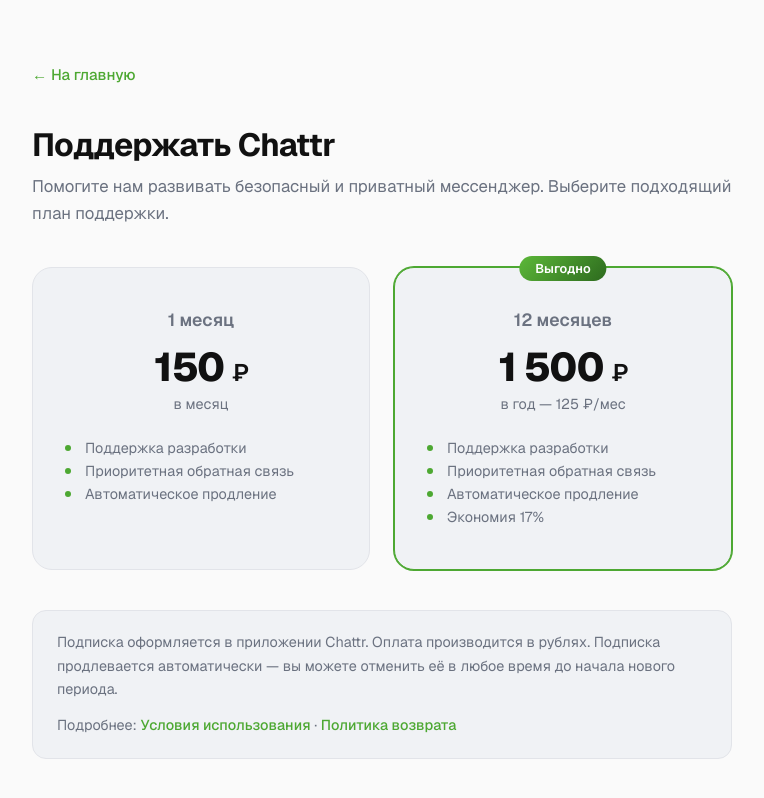
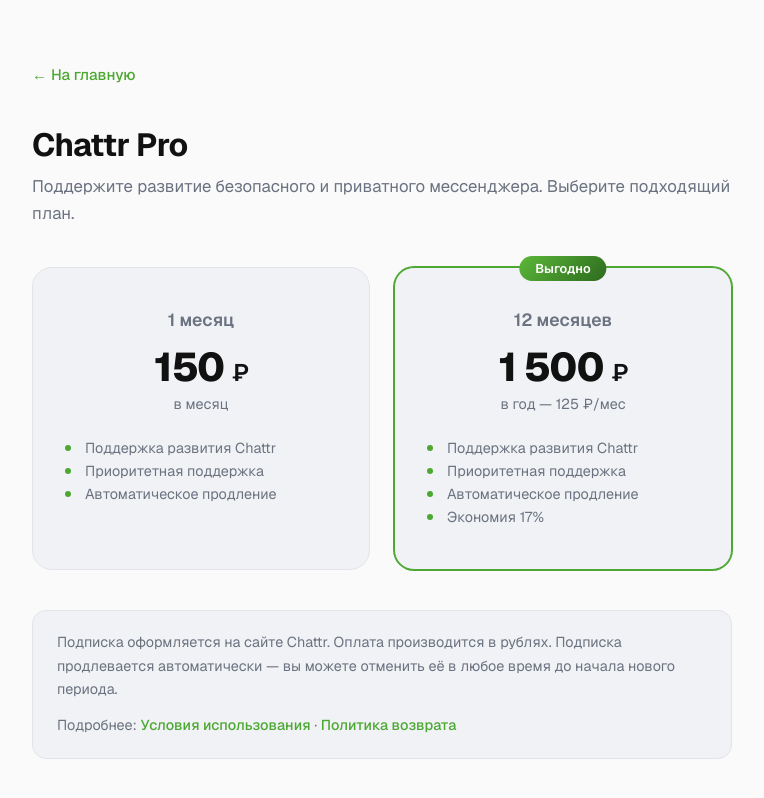
Before and after one commit to MaximKabaev/Chattr-website, a Next.js app in the folder frontend/: page /pricing in a window 1280 px wide. Shown: the whole page, without its empty margins (258-1022 px from the left). Built offline with nearby package versions, Linux system fonts and the light colour scheme.

Commit message:
better naming convention

```diff
--- a/frontend/src/app/pricing/page.tsx
+++ b/frontend/src/app/pricing/page.tsx
@@ -2,8 +2,8 @@
 import styles from "./pricing.module.css";
 
 export const metadata = {
-  title: "Поддержать Chattr",
-  description: "Поддержите развитие Chattr",
+  title: "Chattr Pro",
+  description: "Подписка Chattr Pro — поддержите развитие Chattr",
 };
 
 export default function PricingPage() {
@@ -14,10 +14,10 @@
           &larr; На главную
         </Link>
 
-        <h1 className={styles.title}>Поддержать Chattr</h1>
+        <h1 className={styles.title}>Chattr Pro</h1>
         <p className={styles.subtitle}>
-          Помогите нам развивать безопасный и приватный мессенджер.
-          Выберите подходящий план поддержки.
+          Поддержите развитие безопасного и приватного мессенджера.
+          Выберите подходящий план.
         </p>
 
         <div className={styles.grid}>
@@ -28,8 +28,8 @@
             </div>
             <p className={styles.period}>в месяц</p>
             <ul className={styles.features}>
-              <li>Поддержка разработки</li>
-              <li>Приоритетная обратная связь</li>
+              <li>Поддержка развития Chattr</li>
+              <li>Приоритетная поддержка</li>
               <li>Автоматическое продление</li>
             </ul>
           </div>
@@ -42,8 +42,8 @@
             </div>
             <p className={styles.period}>в год — 125 ₽/мес</p>
             <ul className={styles.features}>
-              <li>Поддержка разработки</li>
-              <li>Приоритетная обратная связь</li>
+              <li>Поддержка развития Chattr</li>
+              <li>Приоритетная поддержка</li>
               <li>Автоматическое продление</li>
               <li>Экономия 17%</li>
             </ul>
@@ -52,7 +52,7 @@
 
         <div className={styles.note}>
           <p>
-            Подписка оформляется в приложении Chattr. Оплата производится в
+            Подписка оформляется на сайте Chattr. Оплата производится в
             рублях. Подписка продлевается автоматически — вы можете отменить
             её в любое время до начала нового периода.
           </p>
--- a/frontend/src/app/refund/page.tsx
+++ b/frontend/src/app/refund/page.tsx
@@ -20,8 +20,7 @@
         <section className={styles.section}>
           <h2>Общие положения</h2>
           <p>
-            Настоящая Политика возврата распространяется на подписку «Поддержать
-            Chattr», оформленную через приложение Chattr. Оплачивая подписку, вы
+            Настоящая Политика возврата распространяется на подписку Chattr Pro, оформленную на сайте Chattr. Оплачивая подписку, вы
             соглашаетесь с условиями, изложенными ниже.
           </p>
         </section>
```
Also changed, not shown: frontend/src/app/terms/page.tsx (+7 -7 lines).
